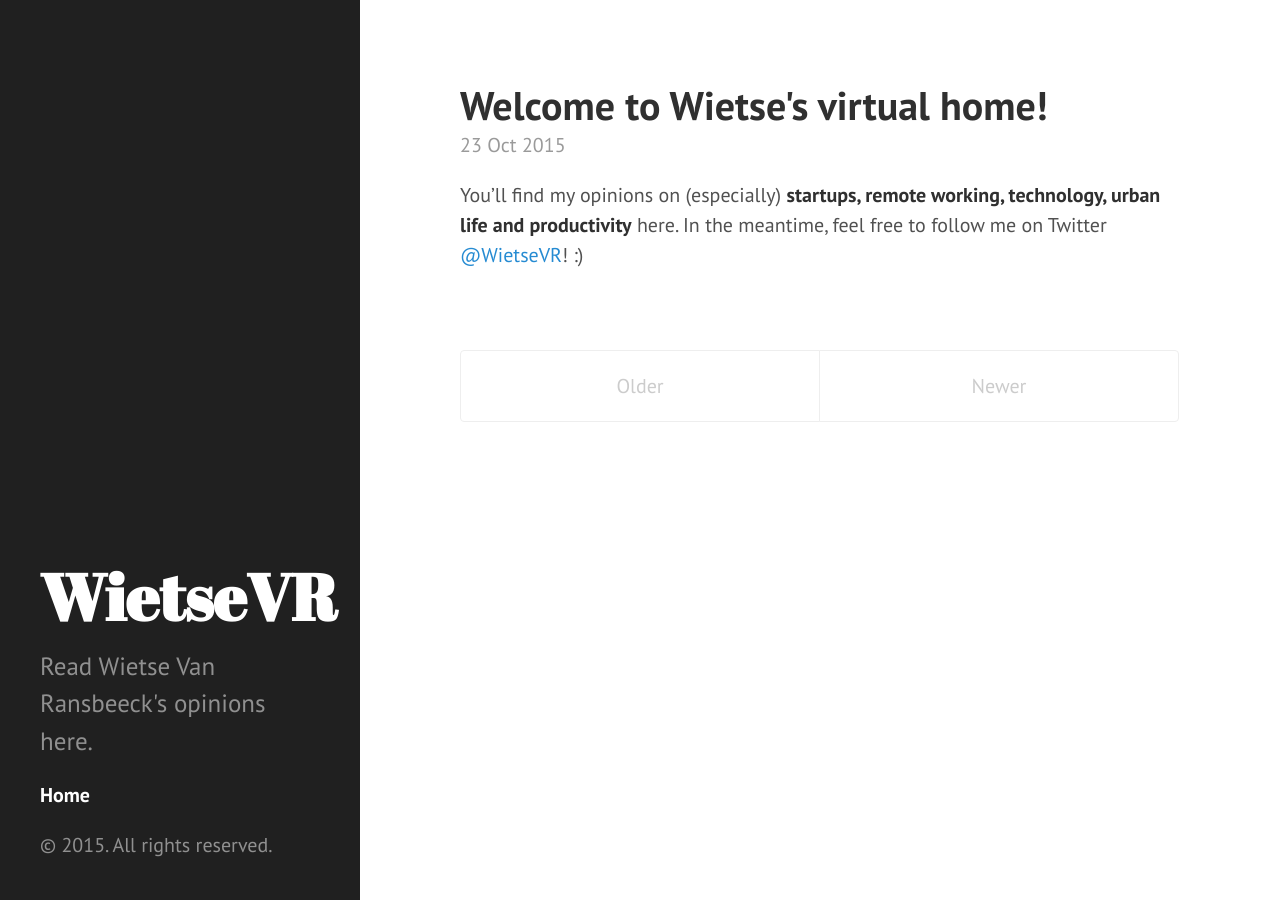
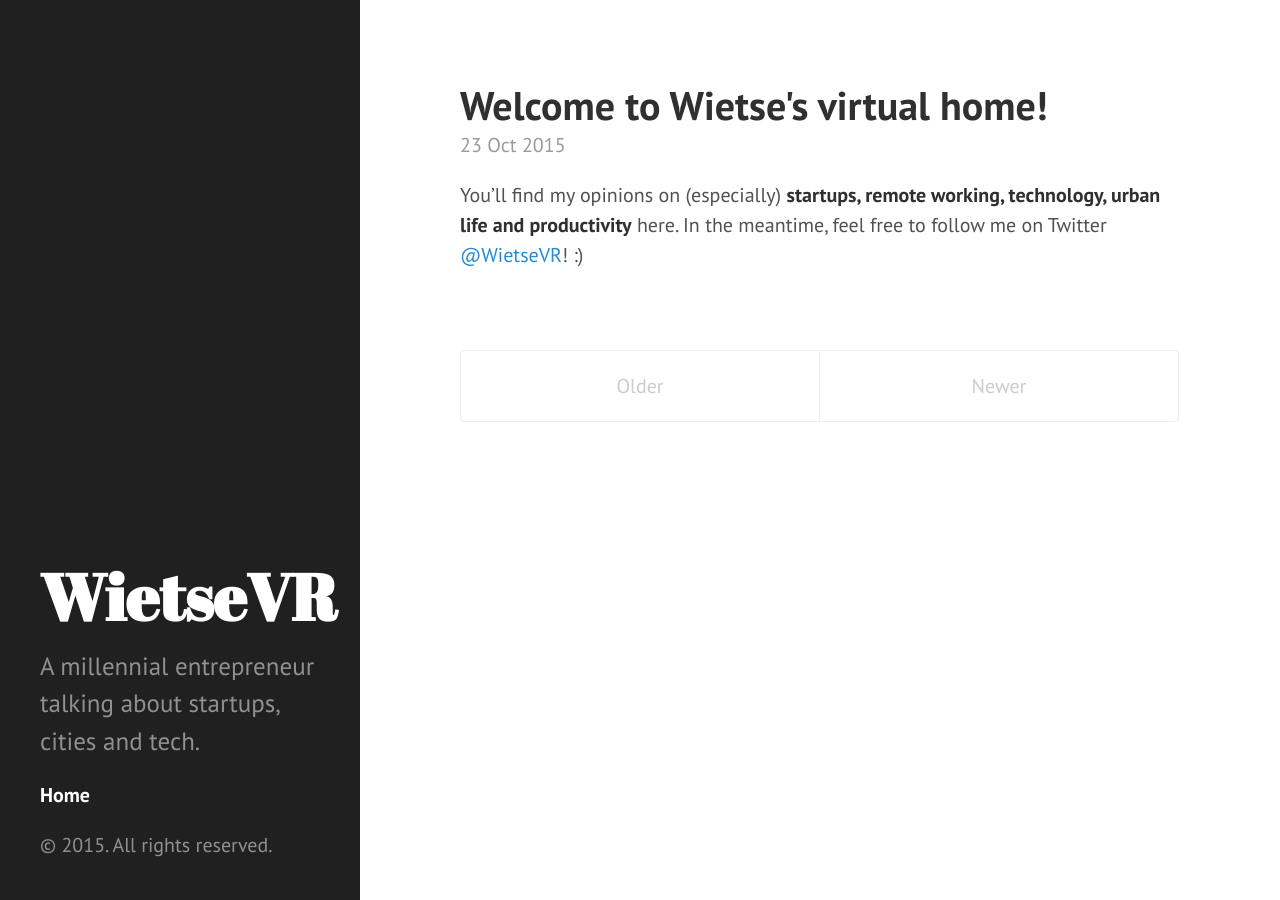
Before and after one commit to wietsevr/wietsevr, a Jekyll site: the page built from index.html, in a window 1280 px wide. Built offline with Jekyll 4.4.1, drawn with Linux system fonts in a browser that asks for light colours; the list of posts is cut into pages by our own code.

Commit message:
Update _config.yml

```diff
--- a/_config.yml
+++ b/_config.yml
@@ -4,5 +4,5 @@ markdown: kramdown
 url: http://wietsevr.github.io
 title: WietseVR
 tagline: A log of everyday life
-description: Read Wietse Van Ransbeeck's opinions here.<br />
+description: A millennial entrepreneur talking about startups, cities and tech.<br />
 paginate: 10
```
